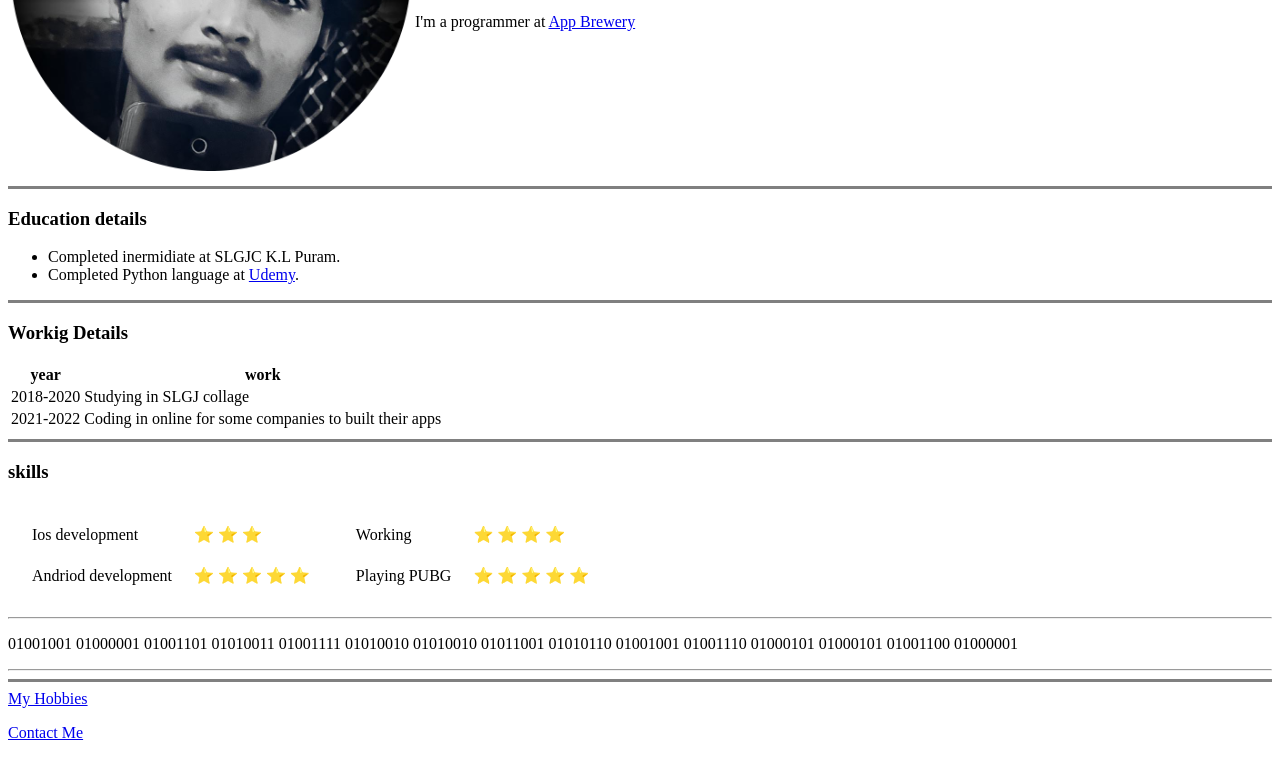
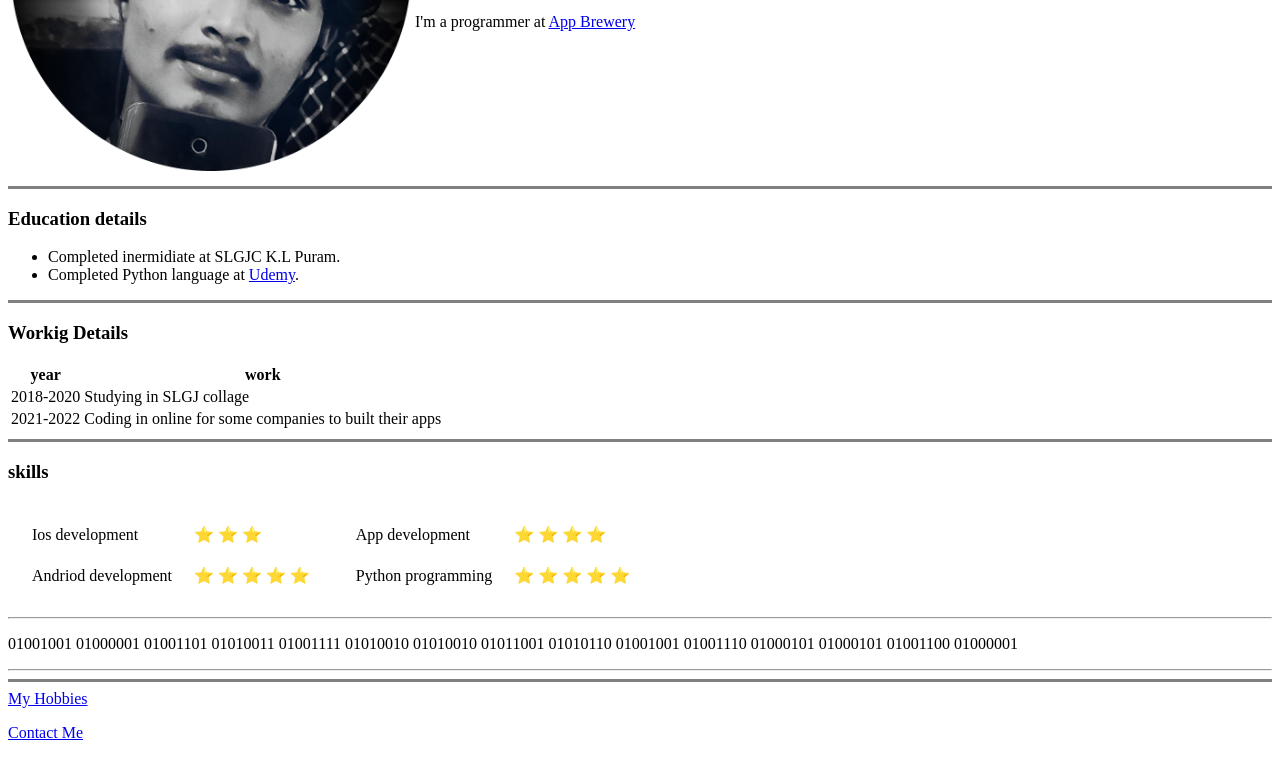
Before and after one commit to ashwinkumar9346/cv, a plain HTML site: page index.html in a window 1280 px wide. Shown: the part 240-998 px from the top of the page. Drawn offline with Linux system fonts and the light colour scheme.

Commit message:
Update index.html

```diff
--- a/index.html
+++ b/index.html
@@ -63,12 +63,12 @@
           </table></td>
         <td><table cellspacing="20">
           <tr>
-            <td>Working</td>
+            <td>App development</td>
             <td> ⭐️ ⭐️ ⭐️ ⭐️ </td>
 
           </tr>
         <tr>
-          <td>Playing PUBG</td>
+          <td>Python programming</td>
           <td> ⭐️ ⭐️ ⭐️ ⭐️ ⭐️ </td>
         </tr>
         </table></td>
```
